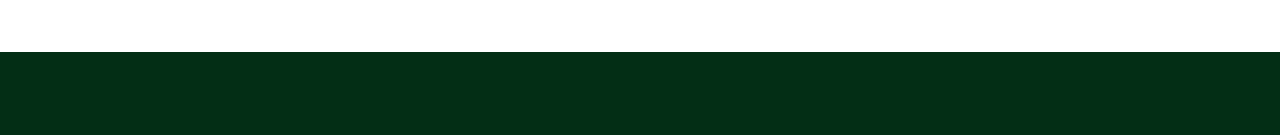
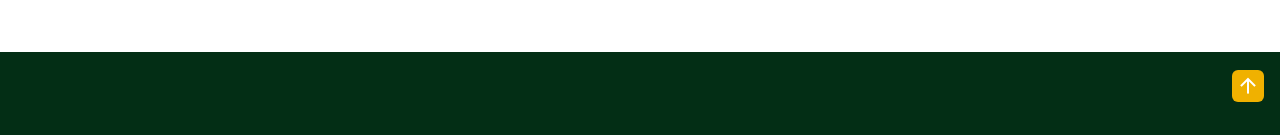
Before and after one commit to temesgenkindie21-dev/Plant-Websites-2026, a React (Vite) app: page / in a window 1280 px wide. Shown: the part 1098-1233 px from the top of the page. Built offline with nearby package versions, Linux system fonts and the light colour scheme.

Commit message:
Smooth scroll effect is done

```diff
--- a/src/Components/Header/Header.jsx
+++ b/src/Components/Header/Header.jsx
@@ -1,15 +1,30 @@
-import React, { useState } from "react";
+import React, { useEffect, useState } from "react";
 import "remixicon/fonts/remixicon.css";
-import Leaf1 from "../../img/Leaf1.png";
-import Leaf2 from "../../img/leaf2.png";
+import Leaf1 from "../../img/leaf-1.png";
+import Leaf2 from "../../img/leaf-2.png";
 
 function Header() {
   const [open, setOpen] = useState(false);
+  const [scroll, setScroll] = useState(false);
   const [active, setActive] = useState("home");
 
+  useEffect(() => {
+    const handleScroll = () => {
+      if (window.scrollY >= 50) {
+        setScroll(true);
+      } else {
+        setScroll(false);
+      }
+    };
+    window.addEventListener("scroll", handleScroll);
+
+    return () => {
+      window.removeEventListener("scroll", handleScroll);
+    };
+  }, []);
   return (
     <div
-      className={` bg-green-950 fixed top-0 left-0 z-50 w-full `}
+      className={` bg-green-950 fixed top-0 left-0 z-50 w-full ${scroll ? "border-b-1 border-yellow-500" : "border-none"}`}
       id="#header"
     >
       <div
@@ -89,7 +104,11 @@ function Header() {
           </div>
         </div>
       </div>
-
+      <div className={`fixed right-4 ${scroll ? "bottom-4" : "-bottom-1/2"}`}>
+        <a href="#">
+          <i className="ri-arrow-up-line bg-yellow-500 text-2xl p-1 rounded-md"></i>
+        </a>
+      </div>
     </div>
   );
 }
```
Also changed, not shown: src/img/leaf-1.png (renamed from src/img/leaf1.png), src/img/leaf-2.png (renamed from src/img/leaf2.png).
